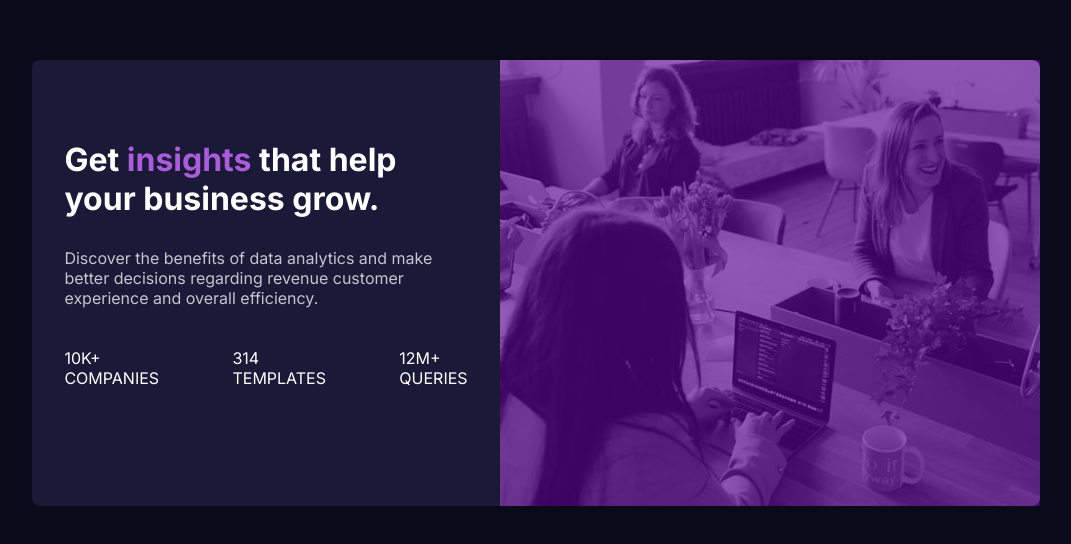
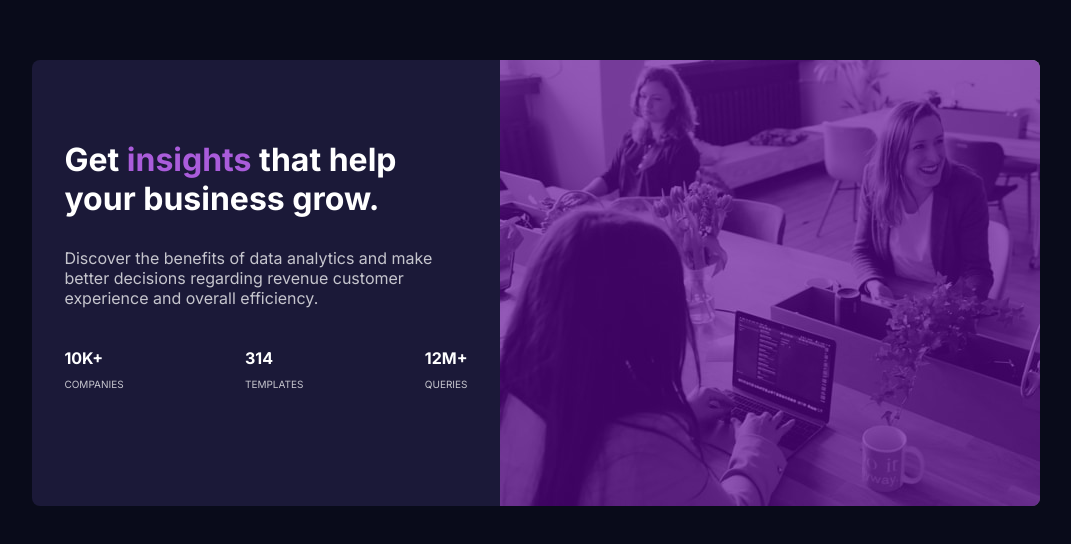
Before and after one commit to mainarobert/stats-preview-card, a plain HTML site: page index.html in a window 1536 px wide. Shown: the part 140-684 px from the top of the page, without its empty margins (232-1303 px from the left). Drawn offline with Linux system fonts and the light colour scheme.

Commit message:
add color overlay to both mobile and desktop hero image

```diff
--- a/index.html
+++ b/index.html
@@ -35,18 +35,18 @@
                 <div class="hero-stats">
                     <ul>
                         <div>
-                            <li>10K+</li>
-                            <li>COMPANIES</li>
+                            <li class="stats-header">10K+</li>
+                            <li class="stats">COMPANIES</li>
                         </div>
                         <div>
 
-                            <li>314</li>
-                            <li>TEMPLATES</li>
+                            <li class="stats-header">314</li>
+                            <li class="stats" >TEMPLATES</li>
                         </div>
                         <div>
 
-                            <li>12M+</li>
-                            <li>QUERIES</li>
+                            <li class="stats-header">12M+</li>
+                            <li class="stats">QUERIES</li>
                         </div>
                     </ul>
                 </div>
--- a/style.css
+++ b/style.css
@@ -19,8 +19,26 @@ img {
     max-width: 100%;
 }
 
+
 .image-hero-1 {
     display: none;
+}
+
+.wrap {
+    position: relative;
+}
+
+.wrap::before {
+    content: "";
+    position: absolute;
+    top: 0;
+    left: 0;
+    height: 98.5%;
+    width: 100%;
+    background: rgba(93, 4, 148, 0.65);
+    z-index: 999;
+    border-top-left-radius: 0.5rem;
+    border-top-right-radius: 0.5rem;
 }
 
 .container {
@@ -71,6 +89,16 @@ img {
     padding: 0.5rem;
 }
 
+.stats-header {
+    font-weight: 700;
+}
+
+.stats {
+    color: hsla(0, 0%, 100%, 0.75);
+    font-size: 12px;
+}
+
+
 @media (min-width:1440px) {
 
     .image-hero {
@@ -106,6 +134,10 @@ img {
         width: 100%;
         background: rgba(93, 4, 148, 0.65);
         z-index: 999;
+        border-top-left-radius: 0rem;
+        border-top-right-radius: 0.5rem;
+        border-bottom-right-radius: 0.5rem;
+
     }
 
     .card {
@@ -138,4 +170,13 @@ img {
         padding: 0;
     }
 
+    .stats-header {
+        font-weight: 700;
+    }
+
+    .stats {
+        color: hsla(0, 0%, 100%, 0.75);
+        font-size: 10px;
+        margin-top: 10px;
+    }
 }
```
